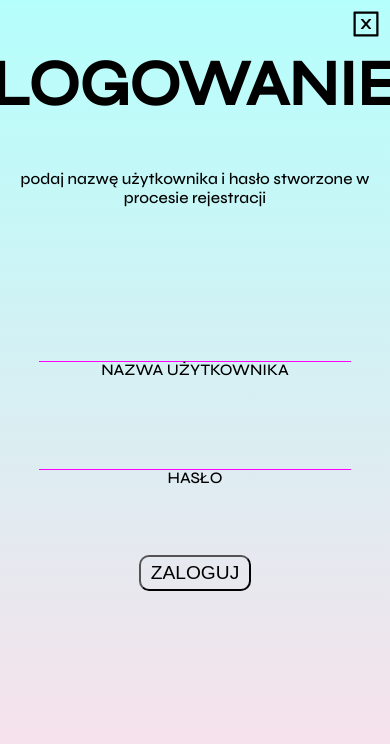
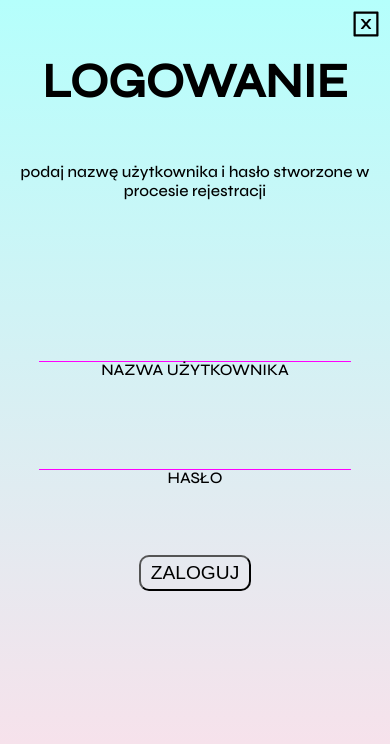
Before and after one commit to anyd007/bizness-plan, a React (Create React App) app in the folder client/: page /login in a window 390 px wide. Shown: the top 744 px of the page. Built offline with nearby package versions, Linux system fonts and the light colour scheme; the HTML template or start-up script is replaced by a standard one.

Commit message:
create responsive login view

```diff
--- a/client/src/components/login/login.css
+++ b/client/src/components/login/login.css
@@ -89,6 +89,11 @@ input:not(:placeholder-shown) + .spanAnime {
 }
 .login__title h2 {
   font-size: 4rem;
+}
+@media (min-width: 230px) and (max-width: 480px) {
+  .login__title h2 {
+    font-size: 3rem;
+  }
 }
 .login__title--close {
   position: absolute;
--- a/client/src/components/login/login.scss
+++ b/client/src/components/login/login.scss
@@ -41,6 +41,10 @@
 
         h2{
             font-size: 4rem;
+
+            @include screen(extra-small, small){
+                font-size: 3rem;
+            }
         }
 
         &--close{
--- a/client/src/components/regestry/Regestry.jsx
+++ b/client/src/components/regestry/Regestry.jsx
@@ -4,7 +4,8 @@ import { useNavigate } from "react-router-dom";
 import "./regestry.css"
 
 const Regestry = () =>{
-    const history = useNavigate()
+    const history = useNavigate();
+
     return(
         <div className="regestry">
             <div className="regestry__title">
```
Also changed, not shown: 1 other file (tests, documents, lock files or other folders).
